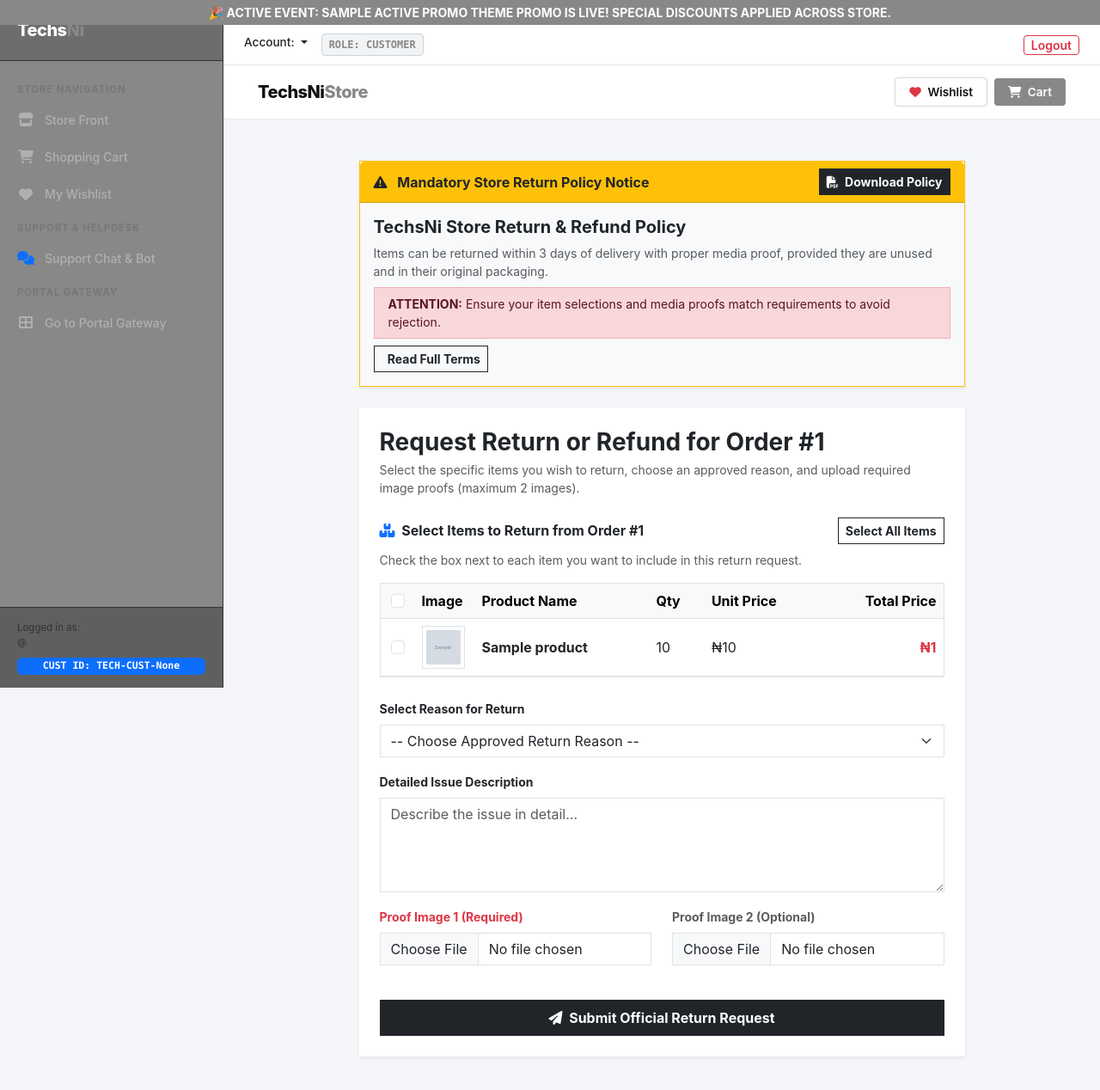
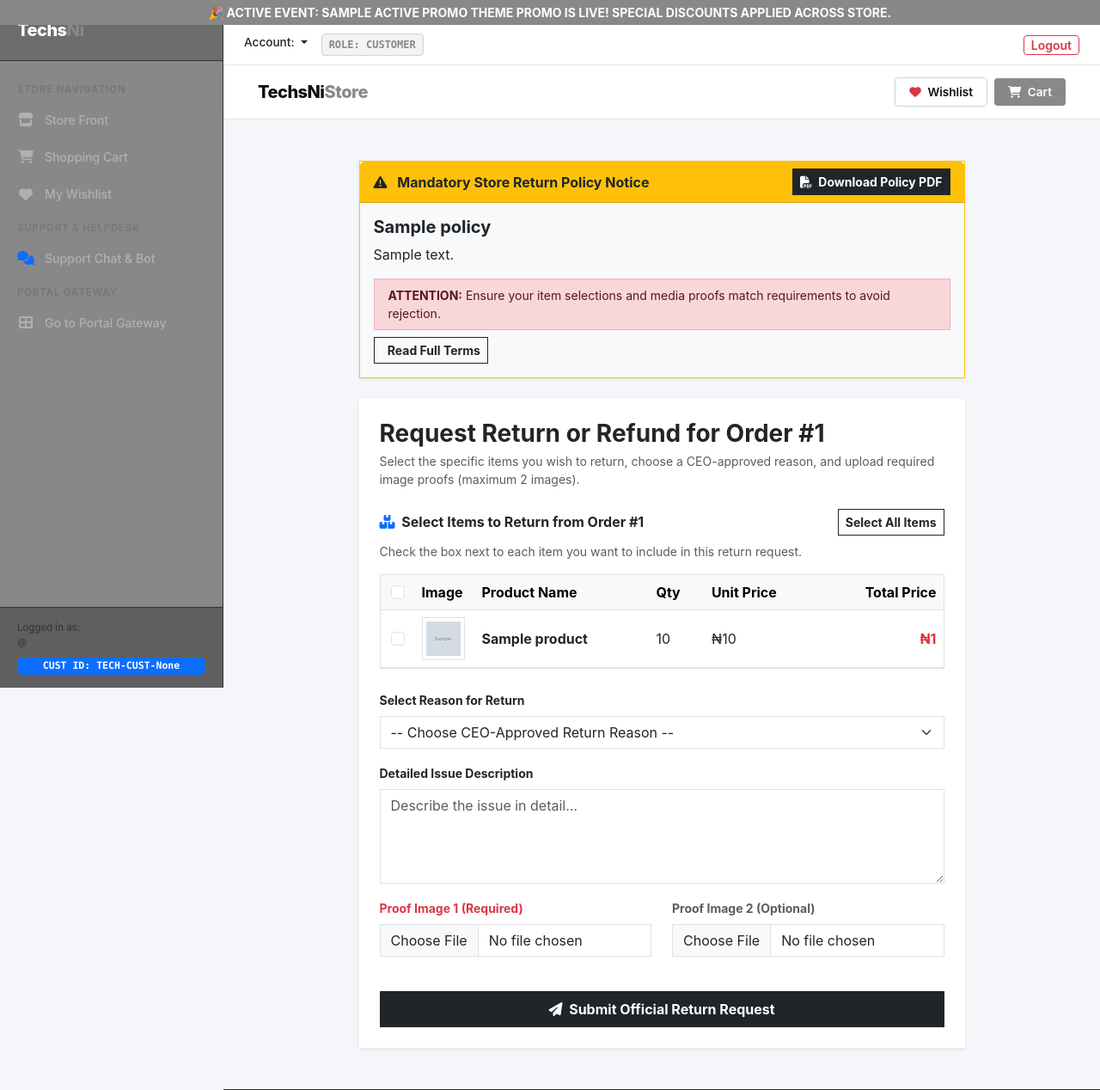
Before and after one commit to fortuneibrahim1/TechsNi, a Django app: template store/templates/store/request_refund.html in a window 1280 px wide. Shown: the top 1268 px of the page at 86% size. Run offline with Django 5.2, Linux system fonts and the light colour scheme; the template is opened without the code that fills it: most values are stand-ins (such as "Sample title", 1, 10 or a date in 2020); grey boxes marked "Sample" are stand-in pictures.

Commit message:
Update refund policy notice and content display

```diff
--- a/store/templates/store/request_refund.html
+++ b/store/templates/store/request_refund.html
@@ -13,13 +13,14 @@
                     <span><i class="fas fa-exclamation-triangle me-2"></i> Mandatory Store Return Policy Notice</span>
                     {% if policy.policy_document %}
                         <a href="{{ policy.policy_document.url }}" target="_blank" class="btn btn-sm btn-dark fw-bold rounded-0">
-                            <i class="fas fa-file-pdf me-1"></i> Download Policy
+                            <i class="fas fa-file-pdf me-1"></i> Download Policy PDF
                         </a>
                     {% endif %}
                 </div>
                 <div class="card-body bg-light">
-                    <h5 class="fw-bold text-dark">TechsNi Store Return & Refund Policy</h5>
-                    <p class="small text-muted mb-2">Items can be returned within 3 days of delivery with proper media proof, provided they are unused and in their original packaging.</p>
+                    {% if policy %}
+                        <h5 class="fw-bold text-dark">{{ policy.title }}</h5>
+                        <p class="small text-muted mb-2">{{ policy.content|linebreaks }}</p>
                         <div class="d-flex justify-content-between align-items-center mt-2 flex-wrap gap-2">
                             <div class="alert alert-danger rounded-0 small mb-0 py-2 flex-grow-1">
                                 <strong>ATTENTION:</strong> Ensure your item selections and media proofs match requirements to avoid rejection.
@@ -29,13 +30,16 @@
                                 <i class="fas id-card me-1"></i> Read Full Terms
                             </button>
                         </div>
+                    {% else %}
+                        <p class="small text-muted mb-0">Please review store delivery and return guidelines. Ensure all items are unused and packaging is intact before filing a request.</p>
+                    {% endif %}
                 </div>
             </div>
 
             <!-- REFUND REQUEST FORM CARD -->
             <div class="card shadow-sm border-0 rounded-0 p-4 bg-white">
                 <h3 class="fw-bold mb-1">Request Return or Refund for Order #{{ order.id }}</h3>
-                <p class="text-muted small mb-4">Select the specific items you wish to return, choose an approved reason, and upload required image proofs (maximum 2 images).</p>
+                <p class="text-muted small mb-4">Select the specific items you wish to return, choose a CEO-approved reason, and upload required image proofs (maximum 2 images).</p>
 
                 <form method="POST" enctype="multipart/form-data">
                     {% csrf_token %}
@@ -94,7 +98,7 @@
                     <div class="mb-3">
                         <label class="form-label fw-bold small">Select Reason for Return</label>
                         <select name="reason_id" class="form-select rounded-0" required>
-                            <option value="" selected disabled>-- Choose Approved Return Reason --</option>
+                            <option value="" selected disabled>-- Choose CEO-Approved Return Reason --</option>
                             {% for reason in refund_reasons %}
                                 <option value="{{ reason.id }}">{{ reason.reason_text }}</option>
                             {% empty %}
@@ -135,15 +139,16 @@
 </div>
 
 <!-- POLICY MODAL POPUP -->
+{% if policy %}
 <div class="modal fade" id="policyModal" tabindex="-1" aria-labelledby="policyModalLabel" aria-hidden="true">
     <div class="modal-dialog modal-lg modal-dialog-scrollable">
         <div class="modal-content rounded-0 border-0 shadow">
             <div class="modal-header bg-dark text-white rounded-0">
-                <h5 class="modal-title fw-bold" id="policyModalLabel"><i class="fas fa-file-contract text-warning me-2"></i> TechsNi Store Return & Refund Policy</h5>
+                <h5 class="modal-title fw-bold" id="policyModalLabel"><i class="fas fa-file-contract text-warning me-2"></i> {{ policy.title }}</h5>
                 <button type="button" class="btn-close btn-close-white" data-bs-dismiss="modal" aria-label="Close"></button>
             </div>
             <div class="modal-body p-4">
-                <p class="text-dark" style="white-space: pre-line;">Items can be returned within 3 days of delivery with proper media proof, provided they are unused and in their original packaging.</p>
+                <p class="text-dark" style="white-space: pre-line;">{{ policy.content }}</p>
                 {% if policy.policy_document %}
                     <hr class="my-4">
                     <div class="text-center">
@@ -159,6 +164,7 @@
         </div>
     </div>
 </div>
+{% endif %}
 
 <!-- SELECT ALL JAVASCRIPT SCRIPT -->
 <script>
```
Lines whose indentation alone changed are shown as unchanged.
